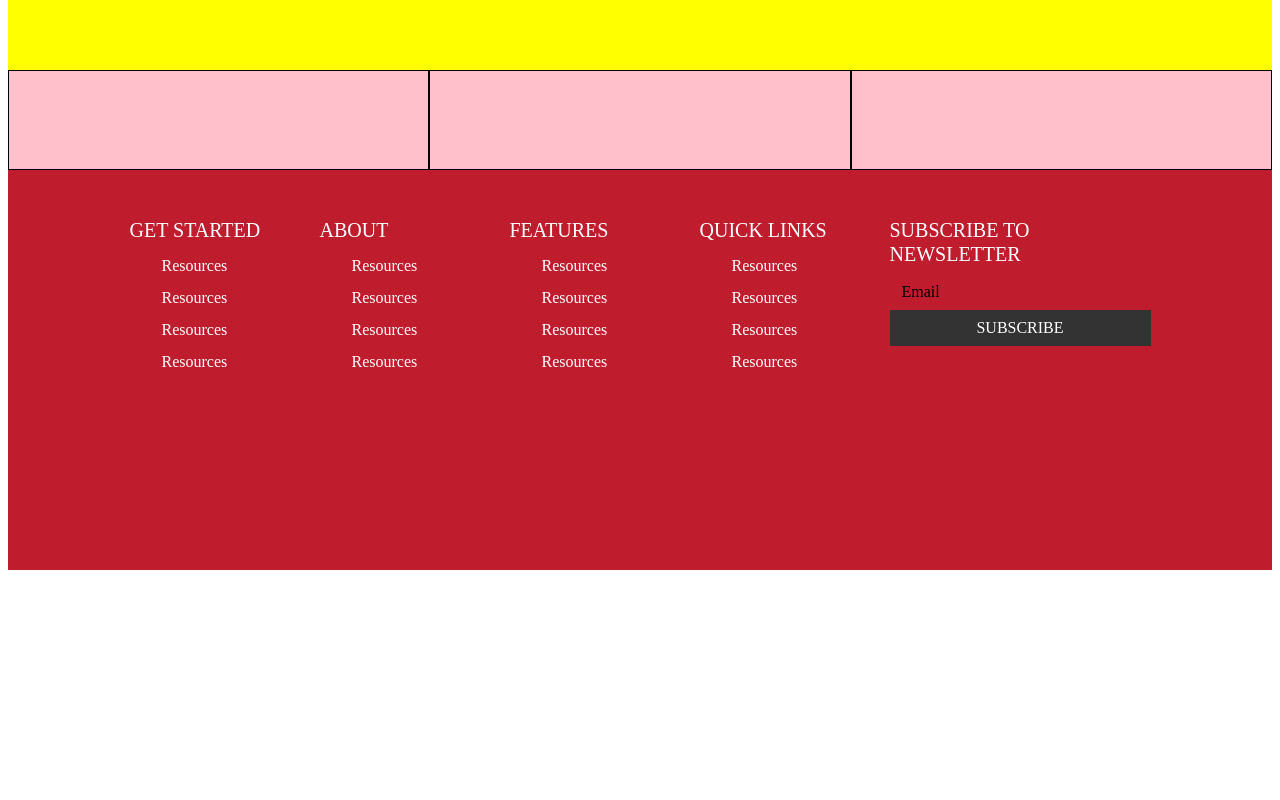
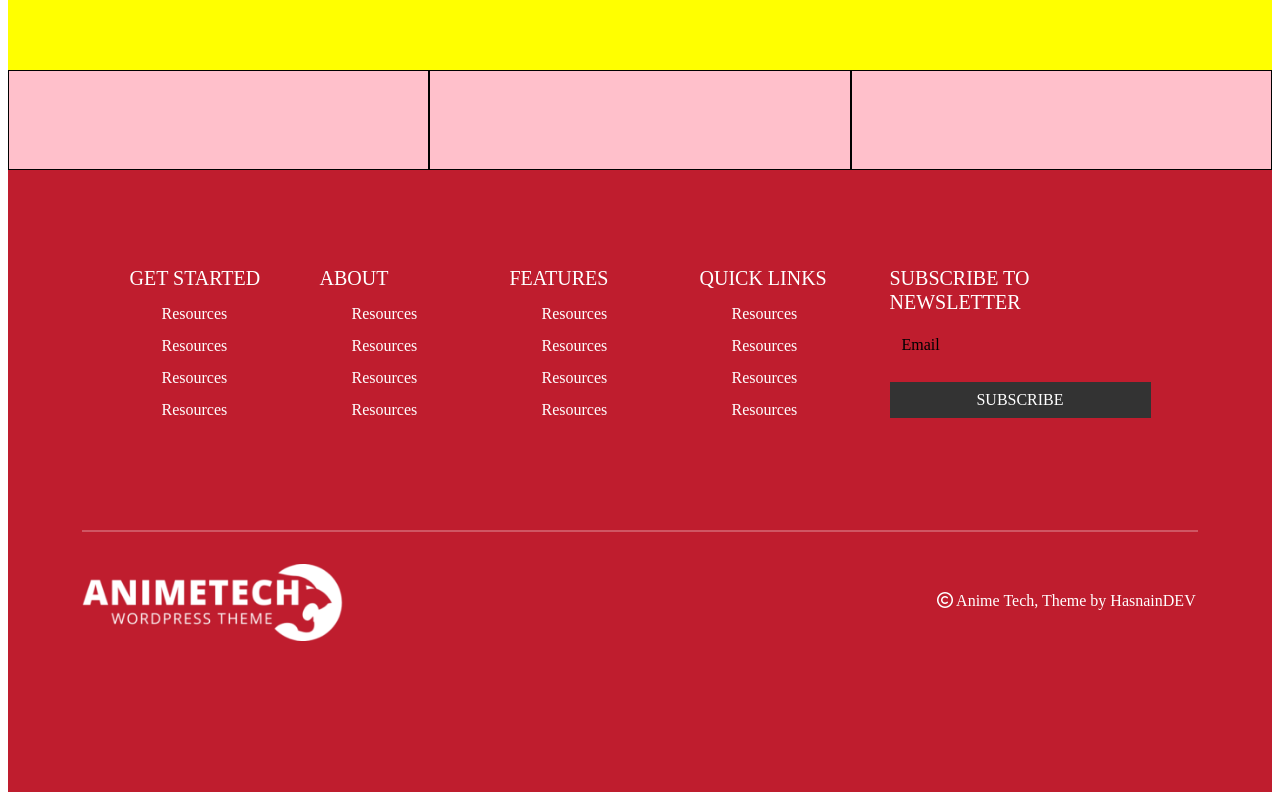
Before and after one commit to matteo-rossi90/proj-html-vuejs, a Vue app: page / in a window 1280 px wide. Shown: the part 600-1400 px from the top of the page. Before the commit the page ends 1178 px from the top, so only its background shows below. Built offline with nearby package versions, Linux system fonts and the light colour scheme.

Commit message:
feat: static elements in footer with respective style

```diff
--- a/src/components/AppFooter.vue
+++ b/src/components/AppFooter.vue
@@ -8,7 +8,7 @@ export default {
 <template>
     <footer>
         <div class="container ">
-            <div class="row justify-content-center ">
+            <div class="row justify-content-center pt-5  ">
                 <!-- footer links section -->
                 <div class="col-2 mt-5 mb-5">
                     <h5><a href="#">GET STARTED </a></h5>
@@ -79,15 +79,25 @@ export default {
                     </ul>
                 </div>
                 <!-- subscription section -->
-                <div class="col-3 d-flex flex-column mt-5 mb-5">
+                <div class="col-3 d-flex flex-column mt-5 mb-5 justify-content-between subscription_cont">
                     <h5><a href="#">SUBSCRIBE TO NEWSLETTER</a></h5>
-                    <form action="subscription">
+                    <form action="subscription" class="d-flex flex-column justify-content-between mb-5">
                         <input type="email" class="form-control" id="exampleFormControlInput1" placeholder="Email">
                         <button type="button" class="btn subs_bt" data-bs-toggle="button">SUBSCRIBE</button>
                     </form>
                 </div>
             </div>
-            <!-- <hr> -->
+            <hr>
+            <!-- closing logo -->
+            <div class="row d-flex justify-content-between align-items-baseline">
+                <div class="col-3 mt-3 mb-1 ">
+                    <img src="../../public/imgs/assets/anime-whitelogo-300x89.png" alt="">
+                </div>
+                <div class="col-3">
+                    <span><i class="fa-regular fa-copyright"></i> Anime Tech, Theme by HasnainDEV</span>
+                </div>
+
+            </div>
         </div>
     </footer>
 </template>
@@ -99,20 +109,22 @@ export default {
 
 footer{
  background-color: $primary-color;
- height: 400px;
+ height: 100%;
+    form {
+        gap: 1.2rem;
+    }
     .col-2, .col-3{
         height: 200px;
             //remuvin style decoration defoult from li and a tag
             li{
                 list-style: none;
                 line-height: 2rem;
-
             }
             a{
                 text-decoration: none;
             }
             // color of links
-            h5, a{
+            h5, a, span{
                 color:$secondary-color;
             }
 
@@ -127,11 +139,14 @@ footer{
                 color: $primary-color;
 
             }
+            img{
+                width: 100%;
+            }
     }
-    // hr{
-    //     color:$secondary-color;
-    //     border: solid 1px;
-    // }
+    hr{
+        color:$secondary-color;
+        border: solid 1px;
+    }
 }
 
 
```
